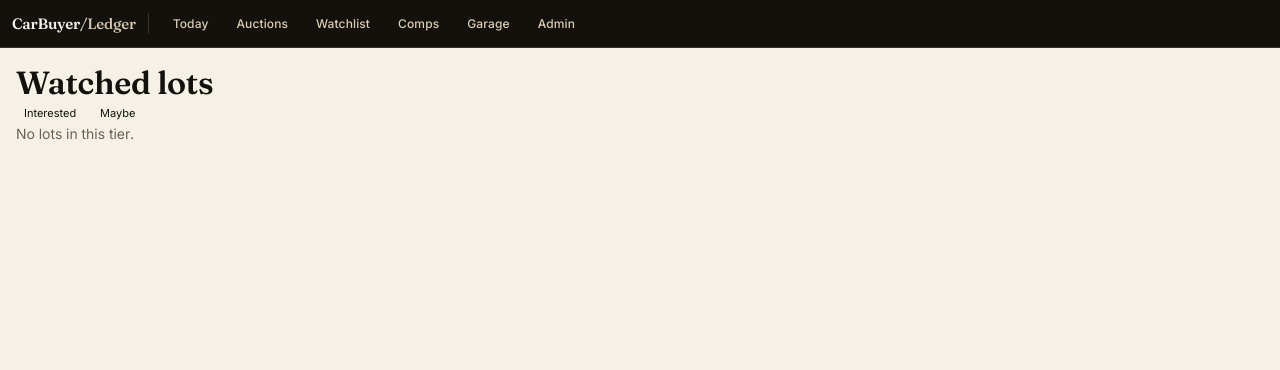
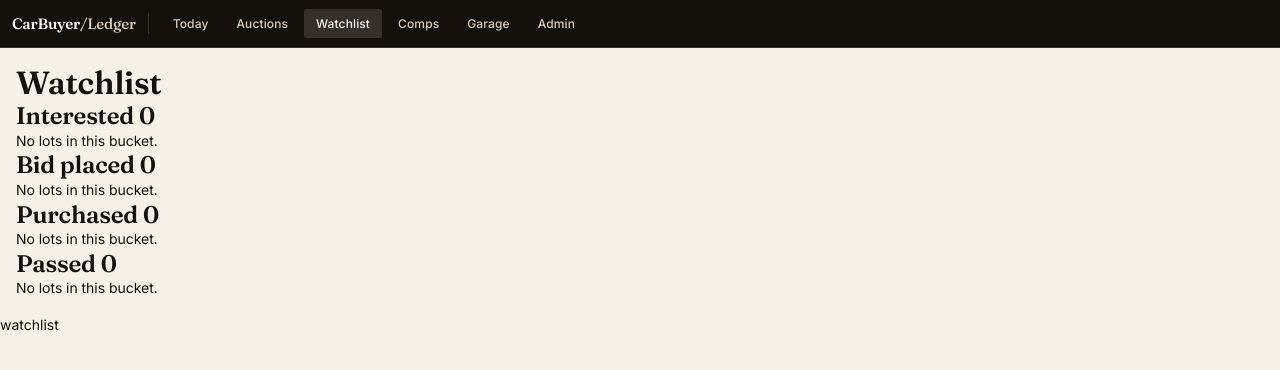
Before and after one commit to mbohaychuk/CarBuyerAssistant, a FastAPI app: template src/carbuyer/apps/dashboard/templates/pages/watched.html in a window 1280 px wide. Shown: the top 370 px of the page. Run offline with FastAPI, Linux system fonts and the light colour scheme; the template is opened without the code that fills it, so the values that code supplies are empty; style sheets or scripts are compiled from the project's sources; parts of the project's set-up code (start-up, migrations or seed data) failed here and were passed over.

Commit message:
watched: 4-bucket flat list over the new state machine
Replaces the ?tier= single-filter route with a single query that loads
all four user_action states and partitions them into buckets server-side.
Template renders one <section data-state="…"> per bucket. Tests updated
to match; old tier-param tests removed.

```diff
--- a/src/carbuyer/apps/dashboard/templates/pages/watched.html
+++ b/src/carbuyer/apps/dashboard/templates/pages/watched.html
@@ -1,13 +1,34 @@
 {% extends "base.html" %}
-{% block title %}Watched — CarBuyer{% endblock %}
+{% block nav %}watchlist{% endblock %}
+{% block title %}Watchlist — CarBuyer{% endblock %}
+
 {% block content %}
-  <h1>Watched lots</h1>
-  <p>
-    <a href="/watched?tier=interested" class="tag {{ 'deal' if tier == 'interested' else '' }}">Interested</a>
-    <a href="/watched?tier=maybe" class="tag {{ 'rare' if tier == 'maybe' else '' }}">Maybe</a>
-  </p>
-  {% if not items %}<p class="muted">No lots in this tier.</p>{% endif %}
-  {% for item in items %}
-    {% include "partials/lot_card.html" %}
+<section class="watched">
+  <h1>Watchlist</h1>
+
+  {% for state, label in [
+    ("interested", "Interested"),
+    ("bid_placed", "Bid placed"),
+    ("purchased", "Purchased"),
+    ("passed", "Passed"),
+  ] %}
+    <section class="watched__bucket" data-state="{{ state }}">
+      <h2>
+        {{ label }}
+        <span class="watched__count">{{ buckets[state] | length }}</span>
+      </h2>
+      {% if buckets[state] %}
+        <ul class="watched__list">
+          {% for item in buckets[state] %}
+            <li>
+              {% include "partials/lot_card.html" %}
+            </li>
+          {% endfor %}
+        </ul>
+      {% else %}
+        <p class="watched__empty">No lots in this bucket.</p>
+      {% endif %}
+    </section>
   {% endfor %}
+</section>
 {% endblock %}
```
Also changed, not shown: src/carbuyer/apps/dashboard/routers/watched.py (+18 -17 lines), tests/apps/dashboard/test_views.py (+15 -19 lines).
